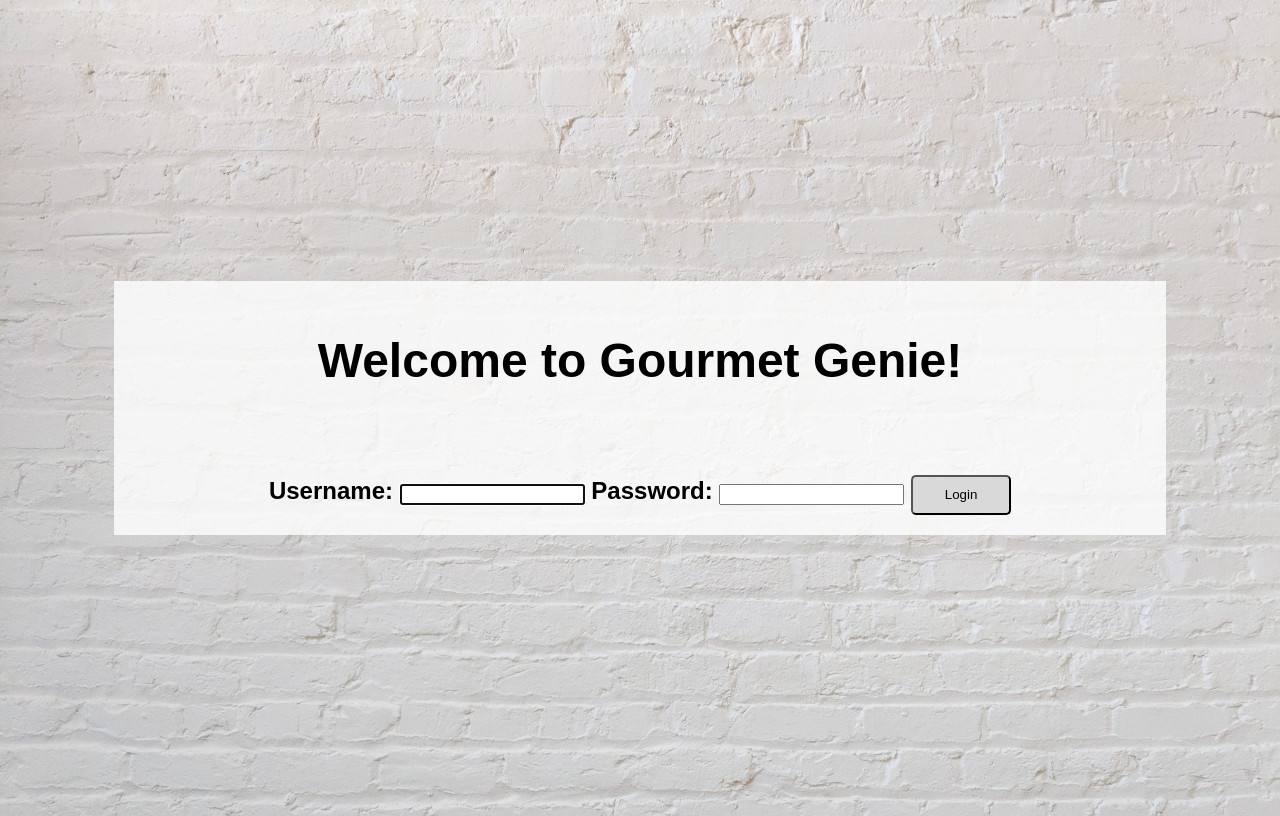
After one commit to jkeefe77/recipe-app, a Django app: page /login/ in a window 1280 px wide. The commit adds this page. Run offline with Django 4.2, Linux system fonts and the light colour scheme.

Commit message:
login_view

```diff
--- a/Achievement2/exercise2.2/A2_Recipe_App/src/recipe_project/settings.py
+++ b/Achievement2/exercise2.2/A2_Recipe_App/src/recipe_project/settings.py
@@ -56,7 +56,7 @@ ROOT_URLCONF = "recipe_project.urls"
 TEMPLATES = [
     {
         "BACKEND": "django.template.backends.django.DjangoTemplates",
-        "DIRS": [],
+        "DIRS": [BASE_DIR / "templates"],
         "APP_DIRS": True,
         "OPTIONS": {
             "context_processors": [
--- a/Achievement2/exercise2.2/A2_Recipe_App/src/recipe_project/urls.py
+++ b/Achievement2/exercise2.2/A2_Recipe_App/src/recipe_project/urls.py
@@ -18,12 +18,15 @@ from django.contrib import admin
 from django.urls import path, include
 from django.conf import settings
 from django.conf.urls.static import static
+from .views import login_view, logout_view
 
 
 urlpatterns = [
     path("admin/", admin.site.urls),
     path("", include("recipes.urls")),
     path("recipes/", include("recipes.urls")),
+    path("login/", login_view, name="login"),
+    path("logout/", logout_view, name="success"),
 ]
 
 urlpatterns += static(settings.MEDIA_URL, document_root=settings.MEDIA_ROOT)
--- /dev/null
+++ b/Achievement2/exercise2.2/A2_Recipe_App/src/recipe_project/views.py
@@ -0,0 +1,54 @@
+from django.shortcuts import render, redirect
+
+# django authentication libraries
+from django.contrib.auth import authenticate, login, logout
+
+# django form authentication
+from django.contrib.auth.forms import AuthenticationForm
+
+
+# define function that takes request from user
+def login_view(request):
+    # initialize error message to none
+    error_message = None
+    # form object with username and password fields
+    form = AuthenticationForm()
+
+    # POST request generated when user hits login button
+    if request.method == "POST":
+        # read data sent by form via POST request
+        form = AuthenticationForm(data=request.POST)
+
+        # check if form is valid
+        if form.is_valid():
+            # read form
+            username = form.cleaned_data.get("username")
+            password = form.cleaned_data.get("password")
+            # use Django authenticate to validate user
+            user = authenticate(username=username, password=password)
+            # if authenticated
+            if user is not None:
+                # use Django login function to login
+                login(request, user)
+                return redirect("recipes:list")
+        # error handling
+        else:
+            error_message = "oops...something went wrong"
+
+    context = {
+        # send form
+        "form": form,
+        # send error message
+        "error_message": error_message,
+    }
+
+    # load the login page using "context" information
+    return render(request, "auth/login.html", context)
+
+
+# define function that takes request from user
+def logout_view(request):
+    # use predefined Django logout function
+    logout(request)
+    # navigate user to login form after logging out
+    return render(request, "auth/success.html")
--- /dev/null
+++ b/Achievement2/exercise2.2/A2_Recipe_App/src/templates/auth/login.html
@@ -0,0 +1,72 @@
+{% load static %}
+<!DOCTYPE html>
+<!-- basic html design -->
+<html>
+  <title>Recipe App</title>
+  <style>
+    body {
+      background: url("{% static 'recipes/images/background.jpg' %}") no-repeat
+        fixed;
+      background-size: cover;
+      position: relative;
+    }
+    h1 {
+      color: black;
+    }
+    button {
+      background: #d9d9d9;
+      color: black;
+      border-radius: 5px;
+      height: 3em;
+      width: 100px;
+      margin-top: 2em;
+      text-decoration: bold;
+    }
+    button:hover {
+      opacity: 1;
+      background-color: #404040;
+      color: white;
+    }
+    .container {
+      display: flex;
+      flex-direction: column;
+      height: 100vh;
+      width: 100%;
+      align-items: center;
+      justify-content: center;
+      font-family: "Roboto Mono", sans-serif;
+    }
+    .item {
+      padding: 20px;
+      width: 80%;
+      margin: 20px;
+      color: black;
+      font-weight: bold;
+      font-size: 1.5em;
+      text-align: center;
+      background: rgba(255, 255, 255, 0.8);
+    }
+
+    @media (max-width: 768px) {
+      .item {
+        width: 90%;
+        font-size: 1.2em;
+      }
+    }
+  </style>
+  <body>
+    <div class="container">
+      <div class="item">
+        <h1>Welcome to Gourmet Genie!</h1>
+        <br />
+        <div>
+          {% if error_message %} {{error_message}} {% endif %}
+          <form action="" method="POST">
+            {% csrf_token %} {{form}}
+            <button type="submit">Login</button>
+          </form>
+        </div>
+      </div>
+    </div>
+  </body>
+</html>
```
Also changed, not shown: Achievement2/exercise2.2/A2_Recipe_App/src/recipes/templates/recipes/recipes_home.html (+22 -2 lines), Achievement2/exercise2.2/A2_Recipe_App/src/recipes/templates/recipes/recipes_list.html (+63 -0 lines), Achievement2/exercise2.2/A2_Recipe_App/src/recipes/views.py (+5 -2 lines), Achievement2/exercise2.2/A2_Recipe_App/src/templates/auth/success.html (added, +55 -0 lines), Achievement2/exercise2.2/A2_Recipe_App/src/db.sqlite3.
